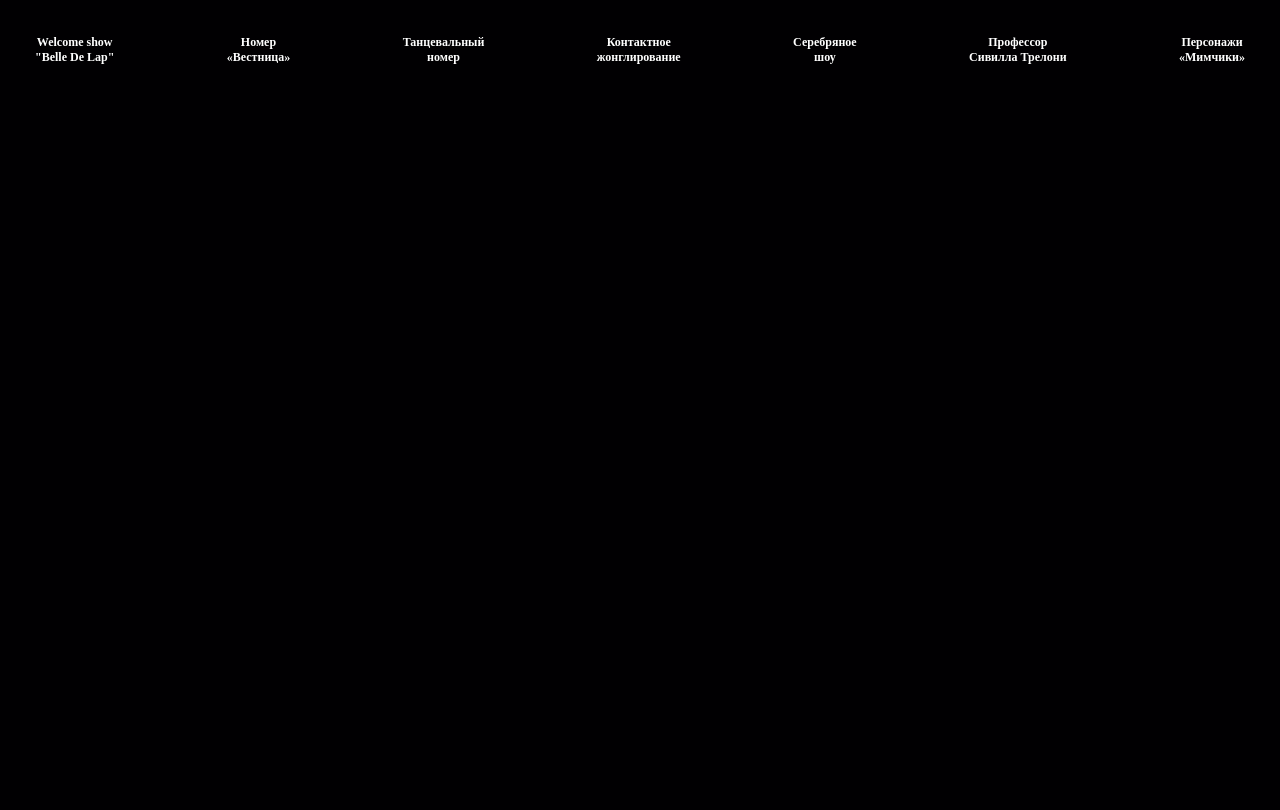
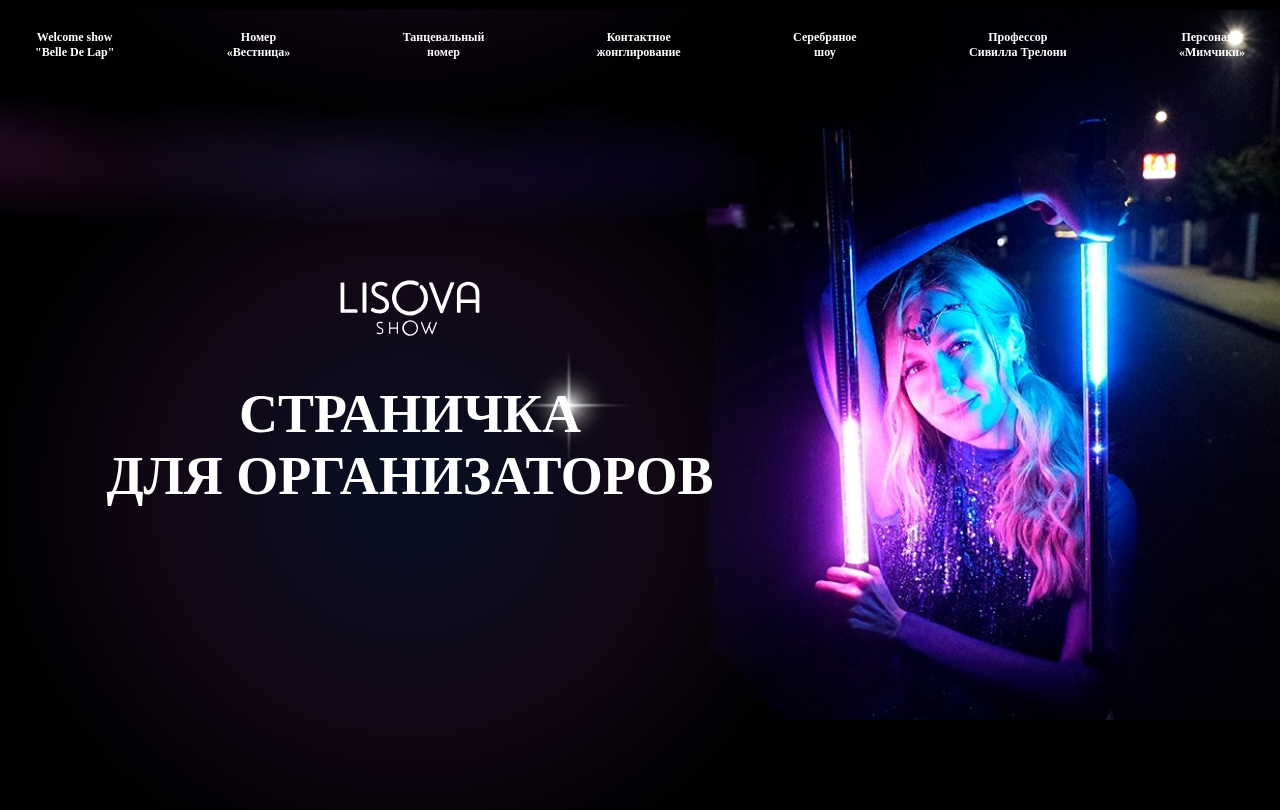
Before and after one commit to Krylovich/LISOWA-SHOW, a plain HTML site: page index.html in a window 1280 px wide. Drawn offline with Linux system fonts and the light colour scheme; a web font is replaced by a local one.

Commit message:
добавлено интро

```diff
--- a/assets/css/style.css
+++ b/assets/css/style.css
@@ -105,7 +105,7 @@ a {
   display: flex;
   align-items: center;
   justify-content: center;
-  height: 100px;
+  height: 90px;
 }
 
 .nav {
@@ -137,7 +137,7 @@ a {
   right: 0;
   width: 0;
   height: 2px;
-  background-color: rgba(255, 255, 255, 0.6);
+  background-color: #ffe3ff;
   transition: width 0.4s;
 }
 
@@ -145,7 +145,60 @@ a {
   width: 100%;
   left: 0;
   height: 2px;
-  background-color: #fff;
+  background-color: #d0ffff;
   transition: width 0.5s;
-  box-shadow: 0px 0px 3px 3px rgba(255, 255, 255, 0.3);
+  box-shadow: 0px 0px 2px 2px rgba(255, 255, 255, 0.3);
 }
+
+/* Main */
+.main {
+  position: relative;
+  top: 10px;
+}
+
+/* Intro */
+.intro {
+  display: block;
+  position: relative;
+  width: 100%;
+  height: 710px;
+  background-image: url(../img/light.png), url(../img/intro.png);
+  background-position: left 0px top 90px, right 0px top 0px;
+  background-repeat: no-repeat;
+}
+
+.intro-inner {
+  display: flex;
+  justify-content: start;
+}
+
+.intro-info {
+  position: absolute;
+  top: 0;
+  display: flex;
+  flex-direction: column;
+  justify-content: center;
+  align-items: center;
+  background-image: url(../img/circle-min.png);
+  background-position: left 0px top 100px;
+  background-size: 100%;
+  width: 100%;
+  max-width: 800px;
+  height: 800px;
+  z-index: 999;
+}
+
+.intro-logo {
+  width: 150px;
+}
+
+.intro-title {
+  font-size: 54px;
+  text-align: center;
+  margin: 10px auto;
+  padding: 30px;
+  background-image: url(../img/star.png);
+  background-position: right 92px top -31px;
+  background-repeat: no-repeat;
+  background-size: 25%;
+}
--- a/index.html
+++ b/index.html
@@ -24,6 +24,18 @@
         </div>
       </div>
     </header>
+    <main class="main">
+      <div class="intro">
+        <div class="container">
+          <div class="intro-inner">
+            <div class="intro-info">
+                <img src="assets/img/logo.svg" class="intro-logo" alt="logo">
+                <h1 class="intro-title">СТРАНИЧКА<br> ДЛЯ ОРГАНИЗАТОРОВ</h1>
+            </div>
+          </div>
+        </div>
+      </div>
+    </main>
   </div>
 </body>
 </html>
```
Also changed, not shown: assets/img/circle-min.png (added), assets/img/circle.png (added), assets/img/intro.jpg (added), assets/img/intro.png (added), assets/img/light.png (added), assets/img/logo.svg (added), assets/img/star.png (added).
